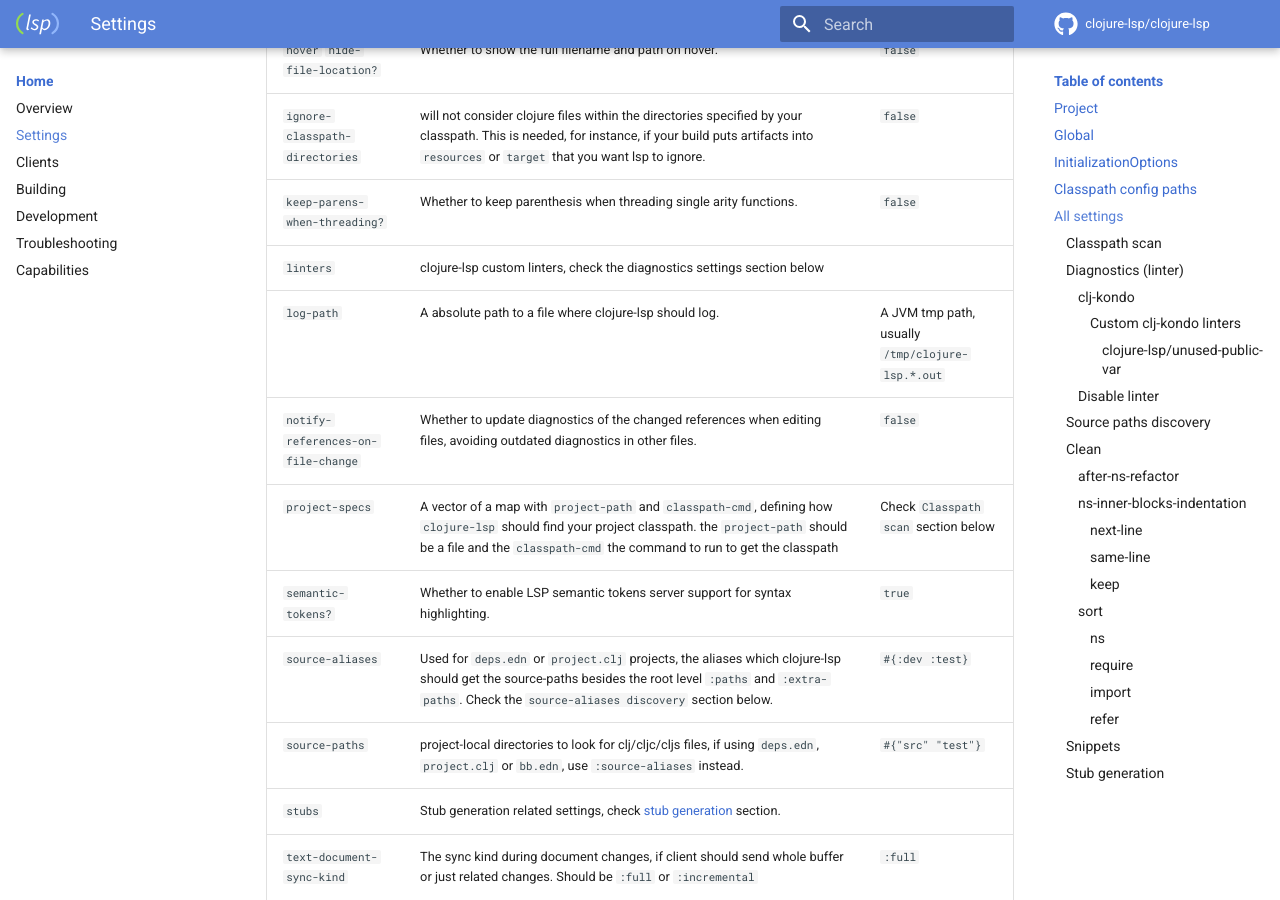
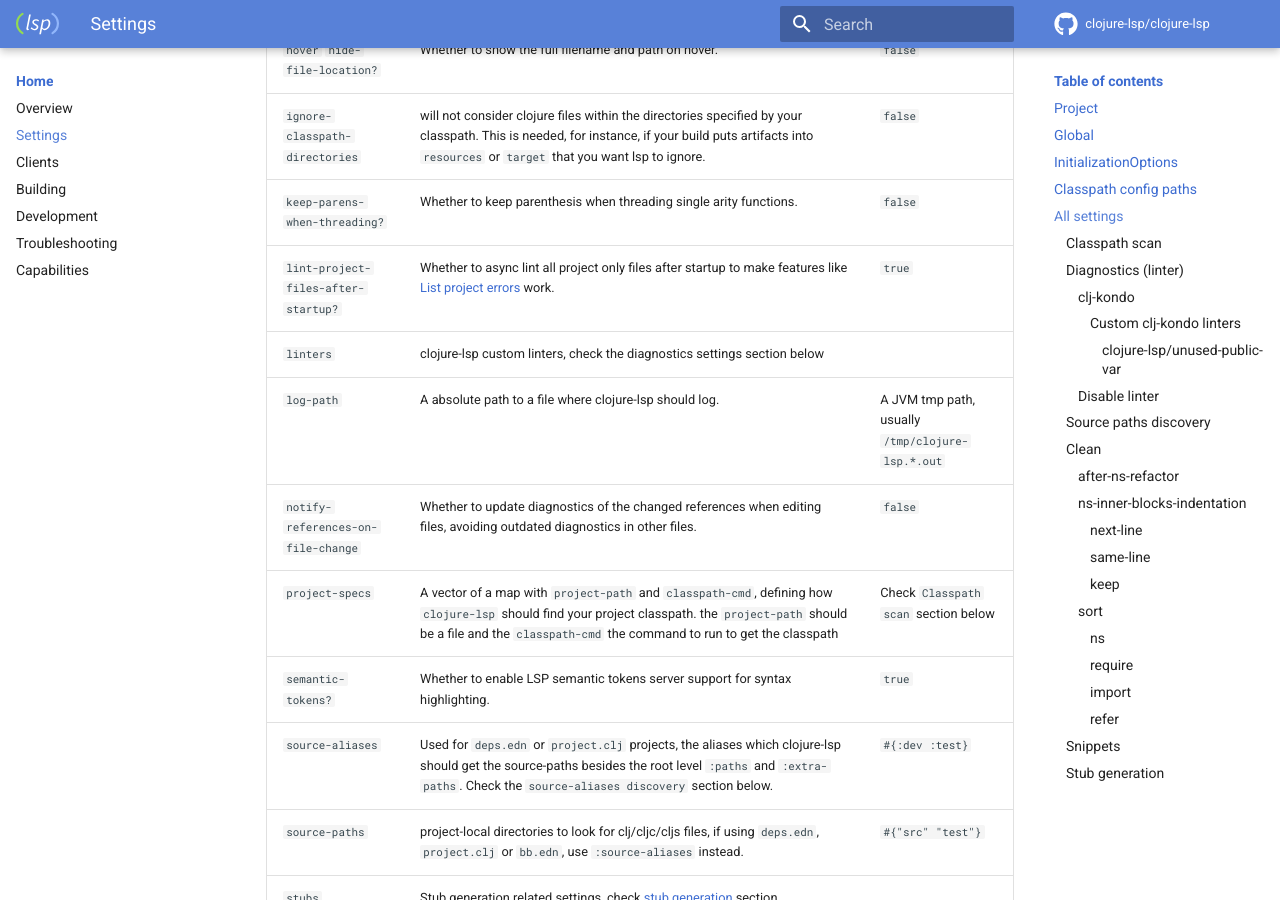
Before and after one commit to clojure-lsp/clojure-lsp, an MkDocs documentation site: the page built from docs/settings.md, in a window 1280 px wide and 900 px high, scrolled down 3158 px. Built offline with MkDocs 1.6.1 and Material for MkDocs 9.7.7, drawn with Linux system fonts in a browser that asks for light colours; comment, search, counter and statistics services are not loaded.

Commit message:
Re-add `:lint-project-files-after-startup?` setting
This should still exists until we fix integration-tests not working when linting project after startup.

```diff
--- a/docs/settings.md
+++ b/docs/settings.md
@@ -86,6 +86,7 @@ You can find all settings and its default values [here](https://github.com/cloju
 | `hover` `hide-file-location?`           | Whether to show the full filename and path on hover.                                                                                                                                                                                                                                                                                                                                                                 | `false`                                          |
 | `ignore-classpath-directories`          | will not consider clojure files within the directories specified by your classpath. This is needed, for instance, if your build puts artifacts into `resources` or `target` that you want lsp to ignore.                                                                                                                                                                                                             | `false`                                          |
 | `keep-parens-when-threading?`           | Whether to keep parenthesis when threading single arity functions.                                                                                                                                                                                                                                                                                                                                                   | `false`                                          |
+| `lint-project-files-after-startup?`     | Whether to async lint all project only files after startup to make features like [List project errors](https://emacs-lsp.github.io/lsp-mode/page/main-features/#project-errors-on-modeline) work.                                                                                                                                                                                                                    | `true`                                           |
 | `linters`                               | clojure-lsp custom linters, check the diagnostics settings section below                                                                                                                                                                                                                                                                                                                                             |                                                  |
 | `log-path`                              | A absolute path to a file where clojure-lsp should log.                                                                                                                                                                                                                                                                                                                                                              | A JVM tmp path, usually `/tmp/clojure-lsp.*.out` |
 | `notify-references-on-file-change`      | Whether to update diagnostics of the changed references when editing files, avoiding outdated diagnostics in other files.                                                                                                                                                                                                                                                                                            | `false`                                          |
```
Also changed, not shown: CHANGELOG.md (+0 -1 lines), 4 other files.
